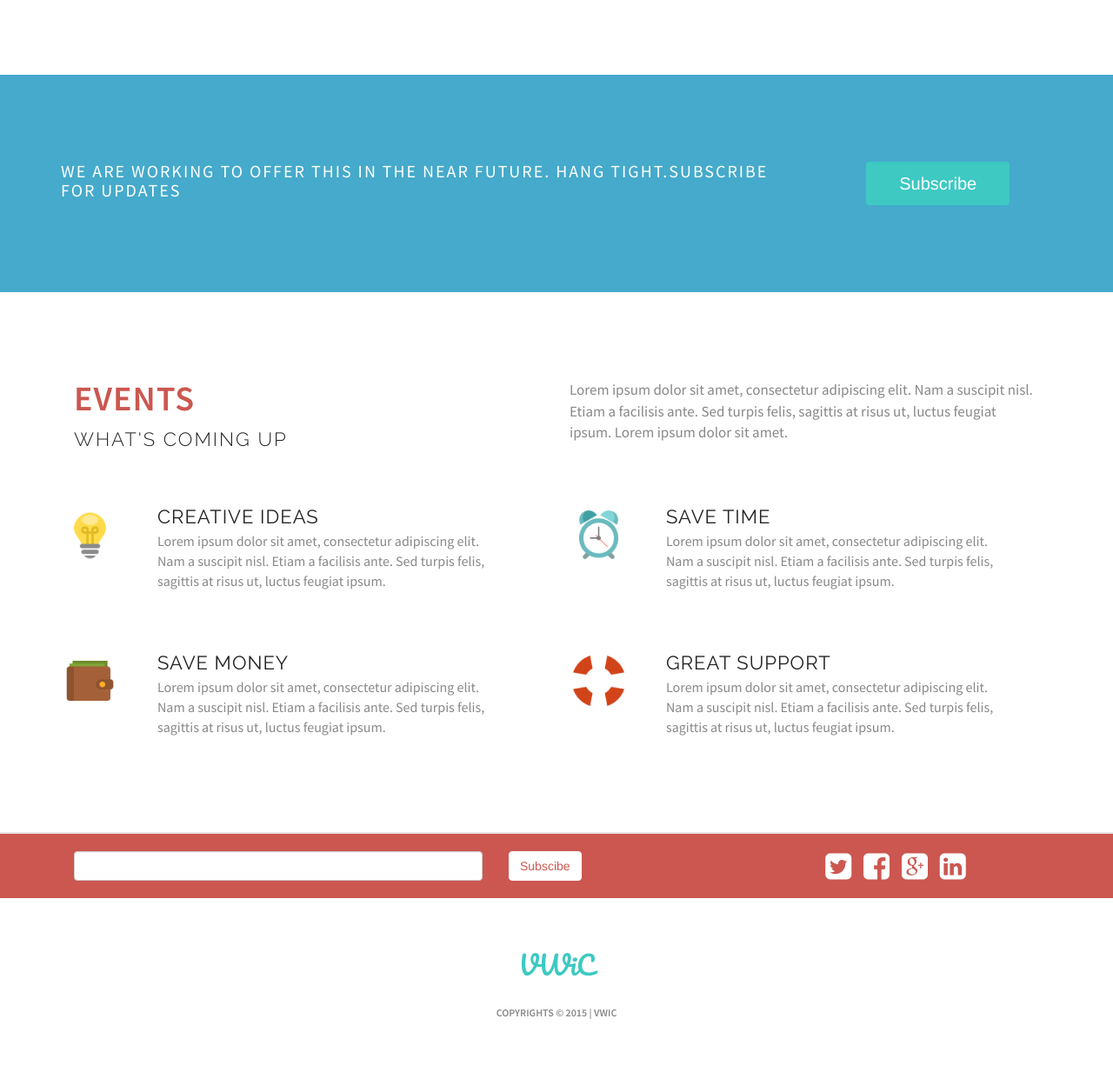
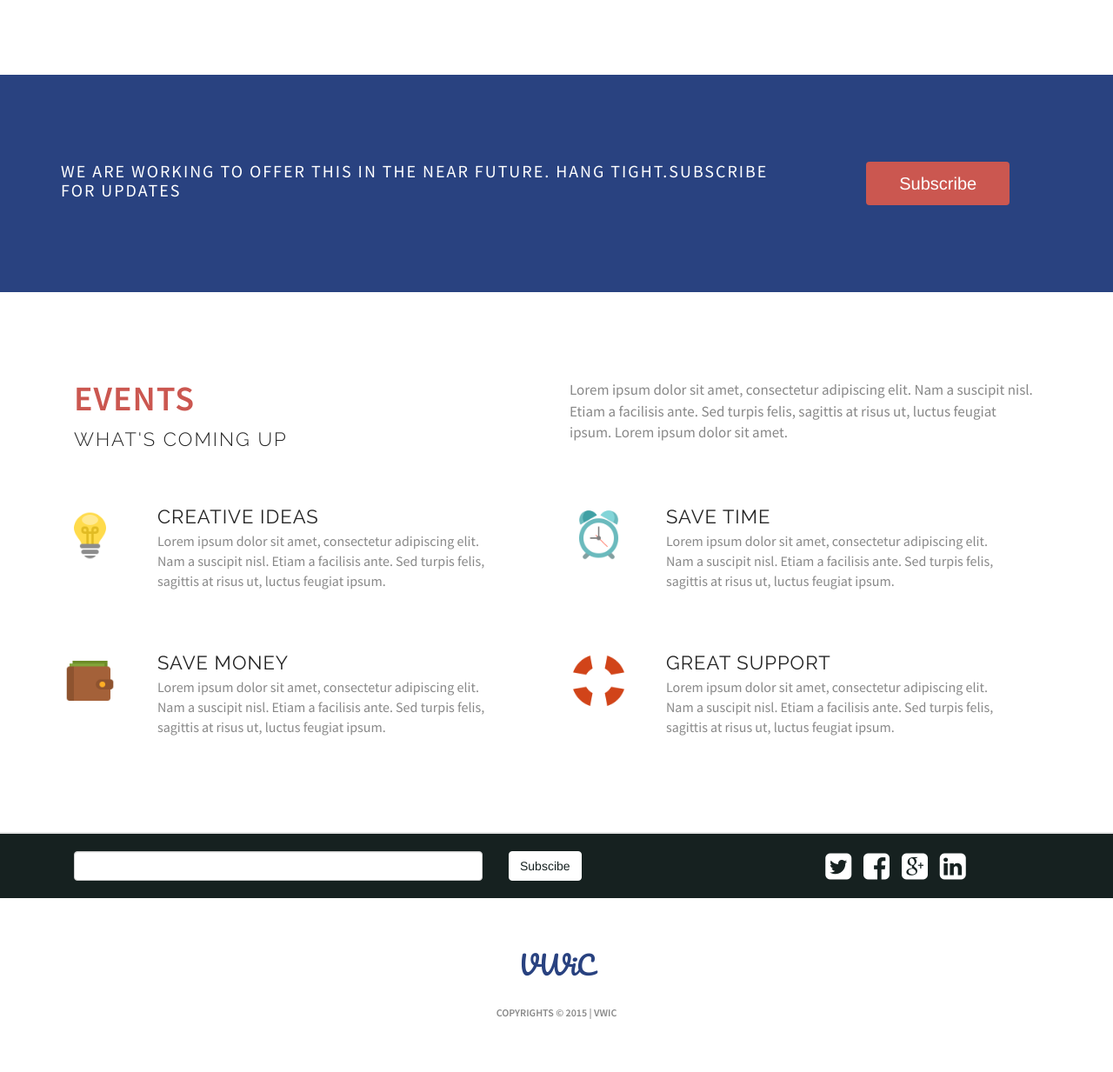
Before and after one commit to sophiango/VWiC-official, a Node server app: page / in a window 1280 px wide. Shown: the part 3126-4359 px from the top of the page at 87% size. Run offline with Node 20, Linux system fonts and the light colour scheme; some libraries are stand-ins or nearby versions.

Commit message:
changing colors for index page

```diff
--- a/public/css/style.css
+++ b/public/css/style.css
@@ -259,7 +259,7 @@
 /------------------------------------------*/
 .mentorship
 {
-	background-color: #45AACB;
+	background-color: #294280;
 	padding: 100px 0px;
 }
 .mentorship h1
@@ -274,7 +274,7 @@
 {
 	display: inline-block;
 	border: medium none;
-	background-color: #3EC9C3;
+	background-color: #CB5750;
 	padding: 12px 38px;
 	color: #FFF;
 	border-radius: 4px;
@@ -534,7 +534,7 @@ figure.effect-Beauty:hover p {
 
 .subscribe-social
 {
-	background-color: #CB5750;
+	background-color: #162120;
 	padding: 20px 0px 5px;
 }
 
@@ -585,7 +585,7 @@ figure.effect-Beauty:hover p {
 {
 	background-color: #fff !important;
 	border: 1px solid #fff !important;
-	color: #CB5750 !important;
+	color: #162120 !important;
 }
 .form-control::-webkit-input-placeholder { color: white !important; }
 .form-control:-moz-placeholder { color: white !important; }
@@ -602,7 +602,7 @@ figure.effect-Beauty:hover p {
 .foot-logo
 {
 	font-family: 'Pacifico', cursive;
-	color: #3EC9C3;
+	color: #294280;
 	font-size: 30px;
 	text-align: center;
 }
```
